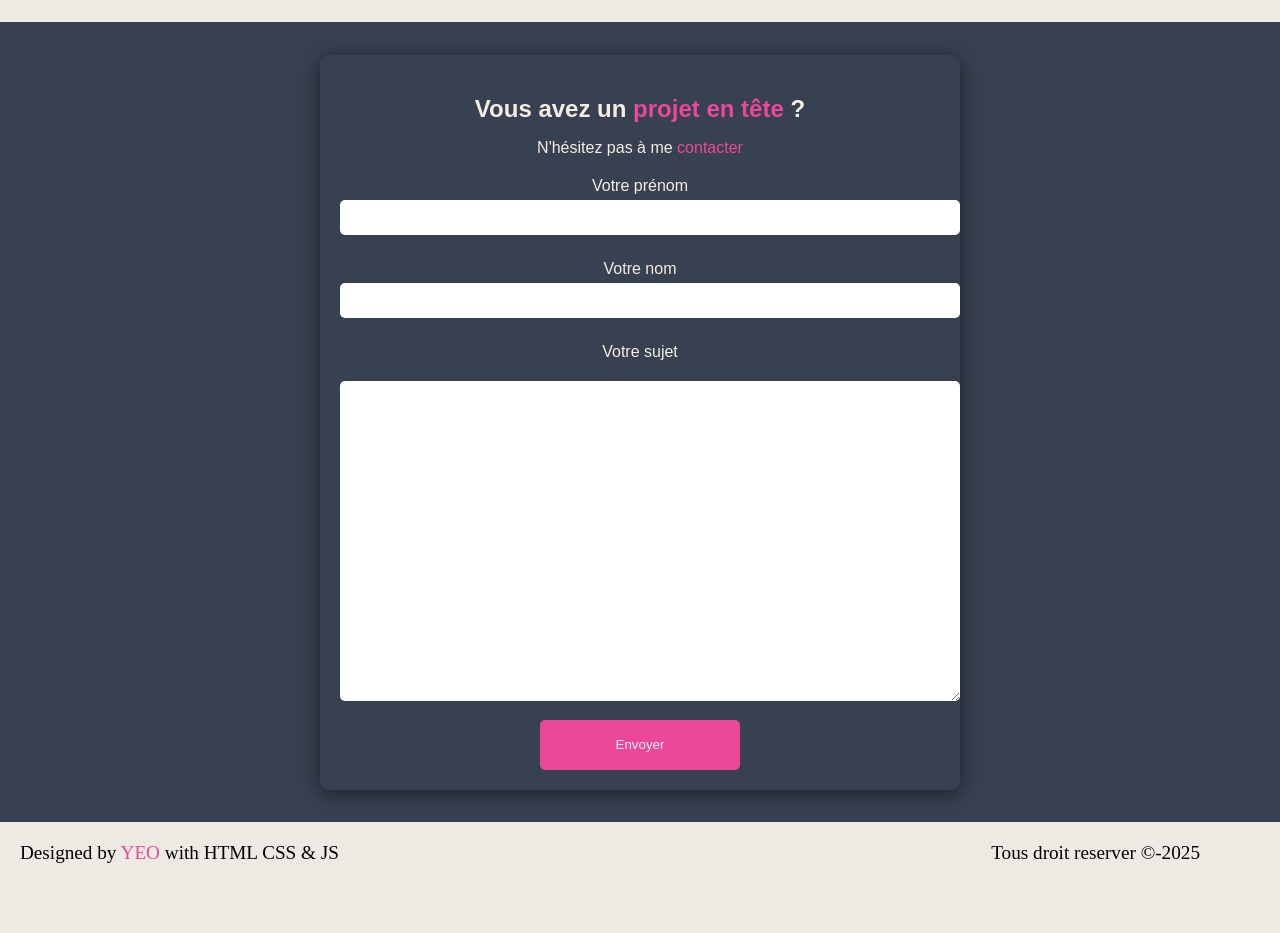
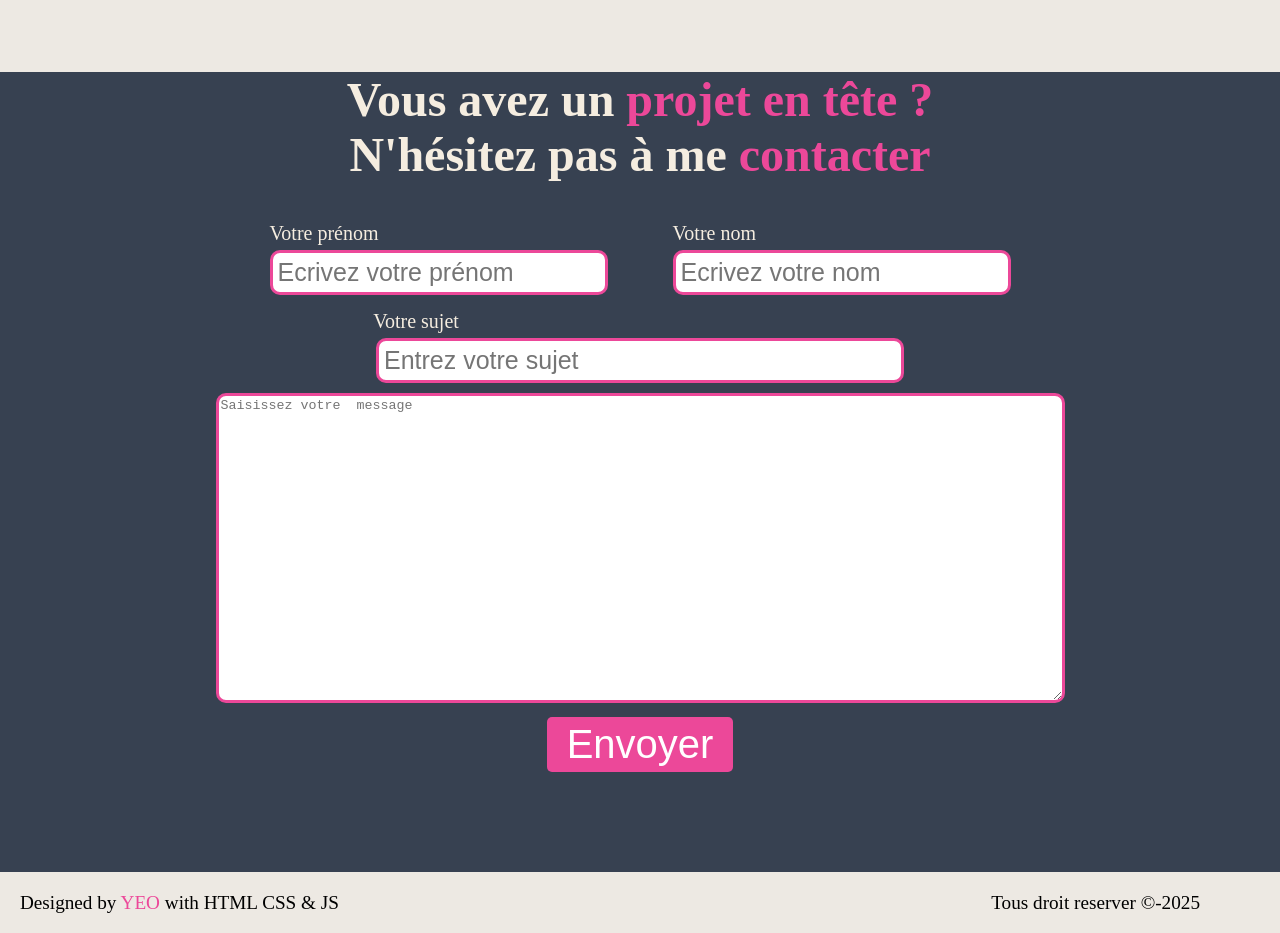
Before and after one commit to Yema0/Mon_portfolio, a plain HTML site: page index.html in a window 1280 px wide. Shown: the part 3160-4093 px from the top of the page. Before the commit the page ends 4043 px from the top, so only its background shows below. Drawn offline with Linux system fonts and the light colour scheme.

Commit message:
nouvelle modification

```diff
--- a/index.html
+++ b/index.html
@@ -41,7 +41,7 @@
                 <h1>je m'appelle <span>YEO</span>, passionnée par la creation de site web moderne et interactif </h1>
                 <p>je suis actuellement etudiante en <span>développement web</span> , et je cherche a ameliorer mes competences en HTML ,CSS et JAVASCRIPT </p>
                 <p>j'adore transformer mes idees en projet concret et experimenter avec de nouvelle technologie</p>
-                <a href="CV_YEO_BENEDICTE.pdf" class="btn hover-scale">Telecharger Mon CV</a>
+                <a href="CV_YEO_BENEDICTE.pdf" target="_blank" class="btn hover-scale">Telecharger Mon CV</a>
             </div>
             <div class="imge">
                 <img src="iyouuu.jpg" alt="image de moi">
@@ -127,7 +127,7 @@
     </section>
     </section>
 
-    <section id="contacts">
+    <!--<section id="contacts">
         <div class="contacts">
             <h1 class="hover-scale">Vous avez un <span>projet en tête</span> ?</h1>
             <p>N'hésitez pas à me <span>contacter</span></p>
@@ -142,12 +142,40 @@
             </div>
 
             <label for="sujet">Votre sujet</label>
-            <textarea rows="20" cols="300" id="sujet" name="sujet" required></textarea>
+            <textarea rows="15" cols="250" id="sujet" name="sujet" required></textarea>
 
             <button class="hover-scale" type="submit">Envoyer</button>
         </form>
         </div>
-    </section>
+    </section>-->
+    <section id="contact" class="contact">
+        <form action="" method="post" >
+            <div class="form-content">
+                <h2 class="hover-scale">Vous avez un <span>projet en tête ?</span> <br>N'hésitez pas à me <span>contacter</span> </h2>
+                <div class="form-input1">
+                    <div class="input-group">
+                        <label for="prenom">Votre prénom</label>
+                        <input type="text" id="prenom" name="prenom" placeholder="Ecrivez votre prénom" required>
+                    </div>
+                    <div class="input-group">
+                        <label for="nom">Votre nom</label>
+                        <input type="text" id="nom" name="nom" placeholder="Ecrivez votre nom" required>
+                    </div>
+                </div>
+            </div>
+
+                <div class="form-input2">
+                    <label for="sujet">Votre sujet</label>
+                    <input type="text" id="sujet" name="sujet" placeholder="Entrez votre sujet "required>
+                </div>
+                <div class="form-input3">
+                    <textarea name="message" id="message" cols="103" rows="20" placeholder="Saisissez votre  message"required></textarea>
+                </div>
+                <div class="form-button">
+                    <button class="hover-scale" type="submit">Envoyer</button>
+                </div>
+            </div>
+        </form>
     <!-- Bouton Retour en haut -->
 <button id="scrollToTopBtn" class="scroll-to-top-btn">↑</button>
 
--- a/style.css
+++ b/style.css
@@ -251,7 +251,7 @@ section #projet{
     margin-left: 100px;
 }
 .butn:hover{
-    color: #00806d;
+    background-color: #00806d;
 }
 /* Responsive Styles */
 @media screen and (max-width: 1024px) {
@@ -481,80 +481,102 @@ iframe {
     background: #EC4899;
     transition: width 1s ease-in-out;
 }
-/*contacts section*/
-#contacts {
-    background-color: #374151;
-    color: #f5ede0;
-    font-family: Arial, sans-serif;
-    display: flex;
+
+form{
+    width: 100%;
+    height: 100vh;
     justify-content: center;
     align-items: center;
-    height: 100vh;
-    margin: 0;
+    background-color: #374151;
+}
+form h2{
+    font-size: 3rem;
+    color: #f5ede0;
+    text-align: center;
 }
 
-.contacts {
-    background-color: #374151;
-    padding: 20px;
-    border-radius: 10px;
-    box-shadow: 0 4px 20px rgba(0, 0, 0, 0.5);
-    text-align: center;
-    width: 600px;
-    /*height: 580px;
-    padding: 80px 5%;*/
-}
-
- .contacts h1 {
-    font-size: 24px;
-    margin-bottom: 10px;
-}
-.contacts h1 span{
+#contact h2 span{
     color: #EC4899;
 }
-.contacts p span{
-    color: #EC4899;
+.form-content{
+    width: 100%;
+    align-items: center;
+    justify-content: center;
+    margin-top: 100px;
+
 }
+.form-input1{
+    display: flex;
+    width: 100%;
+    text-align: center;
+    color: #f5ede0;
+    gap: 20px;
+    justify-content: center;
+    gap: 65px;
+    margin-bottom: 15px;
+}
+.form-input1 label{
+    display: block;
+    font-size: 20px;
+    margin-bottom: 5px;
+    text-align: left;
+    }
+.form-input1 input{
+    font-size: 25px;
+    border: none;
+    padding: 5px;
+    border: 3px solid #EC4899;
+    border-radius: 10px;
+}
+.form-input2{
+    width: 100%;
+    text-align: center;
+    color: #f5ede0;
+    justify-content: center;
+}
+.form-input2 label{
+    display: block;
+    margin-bottom: 5px;
+    font-size: 20px;
+    margin-right: 35%;
 
-.contacts p {
-    margin-bottom: 20px;
 }
-
-label {
-    display: block;
-    margin: 10px 0 5px;
+.form-input2 input{
+    font-size: 25px;
+    border: none;
+    border-radius: 10px;
+    padding: 5px;
+    width: 40%;
+    border: 3px solid #EC4899;
+ }
+ .form-input3{
+    width: 100%;
+    text-align: center;
+    justify-content: center;
+ }
+ .form-input3 textarea{
+    border: none;
+    border-radius: 10px;
+    margin-top: 10px;
+    border: 3px solid #EC4899;
+ }
+.form-button{
+    width: 100%;
+    justify-content: center;
+    text-align: center;
 }
-
-
-textarea {
-    width: 100%;
-    padding: 8px;
-    border: 1px solid #ccc;
-    border-radius: 4px;
-    margin-top: 15px;
-}
-
-input, textarea {
-    width: 100%;
-    padding: 10px;
-    margin-bottom: 15px;
+.form-button button{
+    font-size: 40px;
+    background-color: #EC4899;
+    color: #fff;
     border: none;
     border-radius: 5px;
-    color:#444
+    margin: 10px;
+    padding: 5px 20px;
+    cursor: pointer;
 }
-
-button {
-    background-color: #EC4899;
-    color: rgb(243, 238, 238);
-    padding: 10px 15px;
-    border: none;
-    width: 200px;
-    height: 50px;
-    border-radius: 5px;
-    cursor: pointer;
-}
-
-button:hover {
-    background-color: #45a049;
+.form-button button:hover{
+    background-color: #00b894;
 }
 footer{
     display: flex;
```
